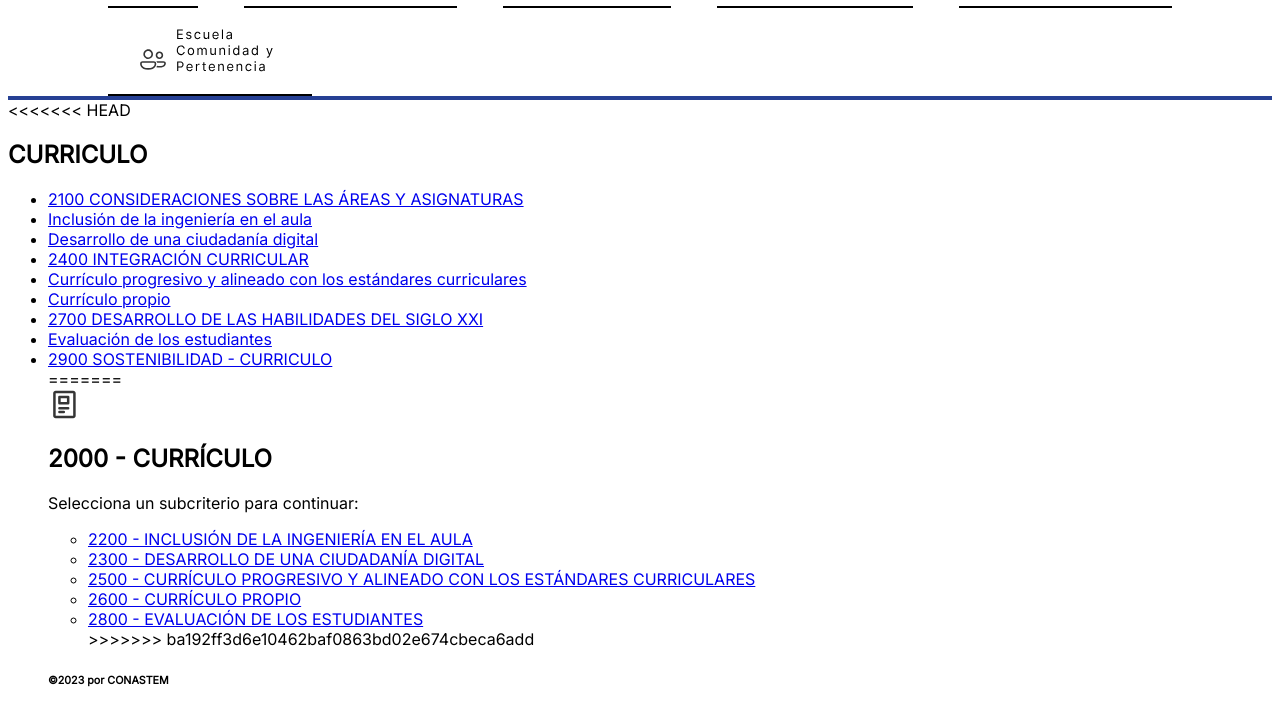
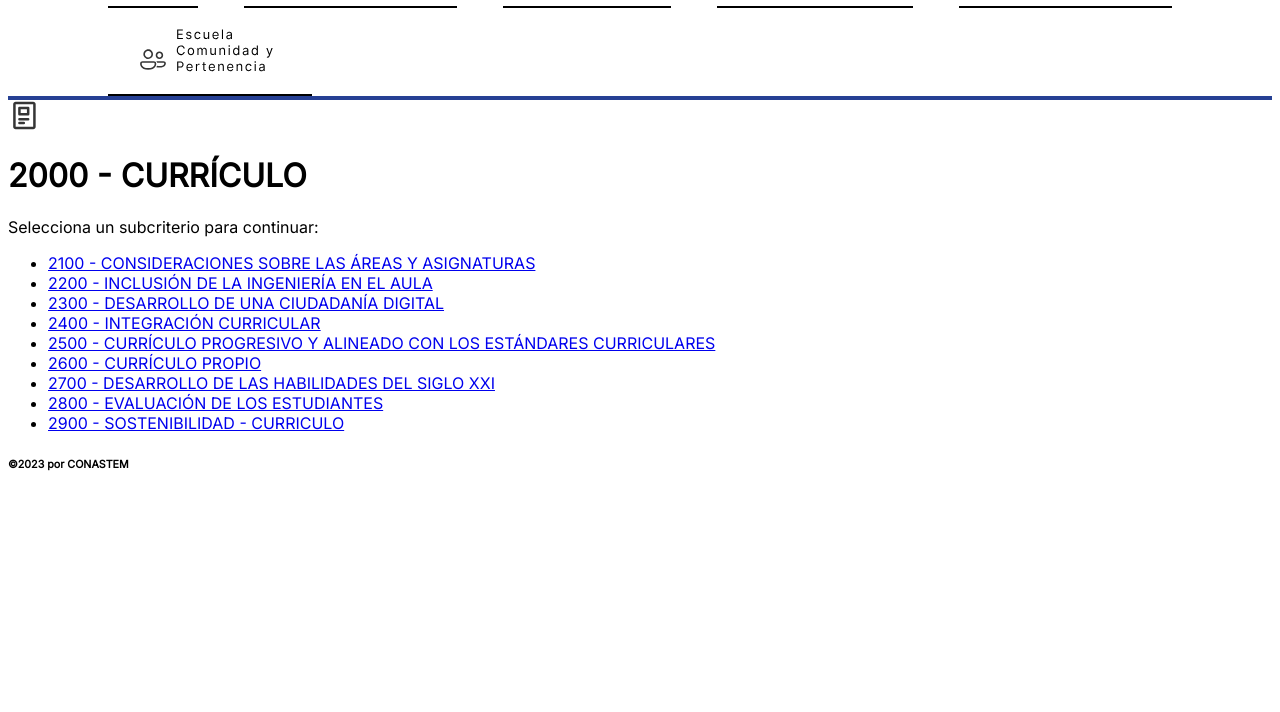
Before and after one commit to programateacademy/c9-conastem, a Django app: page /database/curriculo/ in a window 1280 px wide. Shown: the part 416-1128 px from the top of the page. After the commit the page ends 887 px from the top, so only its background shows below. Run offline with Django 4.2, Linux system fonts and the light colour scheme; parts of the project's set-up code (start-up, migrations or seed data) failed here and were passed over.

Commit message:
Change: modifying templetes Curriculo

```diff
--- a/CONASTEM/DataBase/templates/database/Curriculo/Curriculo_list.html
+++ b/CONASTEM/DataBase/templates/database/Curriculo/Curriculo_list.html
@@ -2,39 +2,28 @@
 
 {% block content %}
 
-<<<<<<< HEAD
-<h2>CURRICULO</h2>
-
-<section class="lista">
-    <ul>
-        <li><a href="{%url 'ConsideracionSobreAreasYAsignaturas_list'%}">2100 CONSIDERACIONES SOBRE LAS ÁREAS Y ASIGNATURAS</a></li>
-        <li><a href="{%url 'Inclusion_ingenieria_aula_list'%}">Inclusión de la ingeniería en el aula</a></li>
-        <li><a href="{%url 'Desarrollo_ciudadania_digital_list'%}">Desarrollo de una ciudadanía digital</a></li>
-        <li><a href="{%url 'IntegracionCurricular_list'%}">2400 INTEGRACIÓN CURRICULAR </a></li>
-        <li><a href="{%url 'Curriculo_progresivo_list'%}">Currículo progresivo y alineado con los estándares curriculares</a></li>
-        <li><a href="{%url 'Curriculo_propio_list'%}">Currículo propio</a></li>
-        <li><a href="{%url 'DesarrolloHabilidadesSigloXXI_list'%}">2700 DESARROLLO DE LAS HABILIDADES DEL SIGLO XXI </a></li>
-        <li><a href="{%url 'Evaluacion_estudiantes_list'%}">Evaluación de los estudiantes</a></li>
-        <li><a href="{%url 'SostenibiliadCurriculo_list'%}">2900 SOSTENIBILIDAD - CURRICULO</a></li>
-=======
 {% load static %}
 
 <div class= "titulo">
         <img src="{%static 'images/tabla_detail/icon_curriculo.svg' %}">
-        <h1 style="text-transform:uppercase">2000 - Currículo</h1>
+        <h1 style="text-transform:uppercase">2000 - CURRÍCULO</h1>
 </div>
 
 <p>Selecciona un subcriterio para continuar:</p>
 
 <section class="lista">
-    <ul>
+<ul>
+        <li style="text-transform:uppercase"><a href="{%url 'ConsideracionesSobreAreasYAsignaturas_list'%}">2100 - CONSIDERACIONES SOBRE LAS ÁREAS Y ASIGNATURAS</a></li>
         <li style="text-transform:uppercase"><a href="{%url 'Inclusion_ingenieria_aula_list'%}">2200 - Inclusión de la ingeniería en el aula</a></li>
-        <li style="text-transform:uppercase"><a href="{%url 'desarrollo_ciudadania_digital_list'%}">2300 - Desarrollo de una ciudadanía digital</a></li>
+        <li style="text-transform:uppercase"><a href="{%url 'Desarrollo_ciudadania_digital_list'%}">2300 - Desarrollo de una ciudadanía digital</a></li>
+        <li style="text-transform:uppercase"><a href="{%url 'IntegracionCurricular_list'%}">2400 - INTEGRACIÓN CURRICULAR </a></li>
         <li style="text-transform:uppercase"><a href="{%url 'Curriculo_progresivo_list'%}">2500 - Currículo progresivo y alineado con los estándares curriculares</a></li>
         <li style="text-transform:uppercase"><a href="{%url 'Curriculo_propio_list'%}">2600 - Currículo propio</a></li>
+        <li style="text-transform:uppercase"><a href="{%url 'DesarrolloHabilidadesSigloXXI_list'%}">2700 - DESARROLLO DE LAS HABILIDADES DEL SIGLO XXI </a></li>
         <li style="text-transform:uppercase"><a href="{%url 'Evaluacion_estudiantes_list'%}">2800 - Evaluación de los estudiantes</a></li>
->>>>>>> ba192ff3d6e10462baf0863bd02e674cbeca6add
-    </ul>
+        <li style="text-transform:uppercase"><a href="{%url 'SostenibiliadCurriculo_list'%}">2900 - SOSTENIBILIDAD - CURRICULO</a></li>
+</ul>
+
 </section>
 
 {% endblock content %}
```
